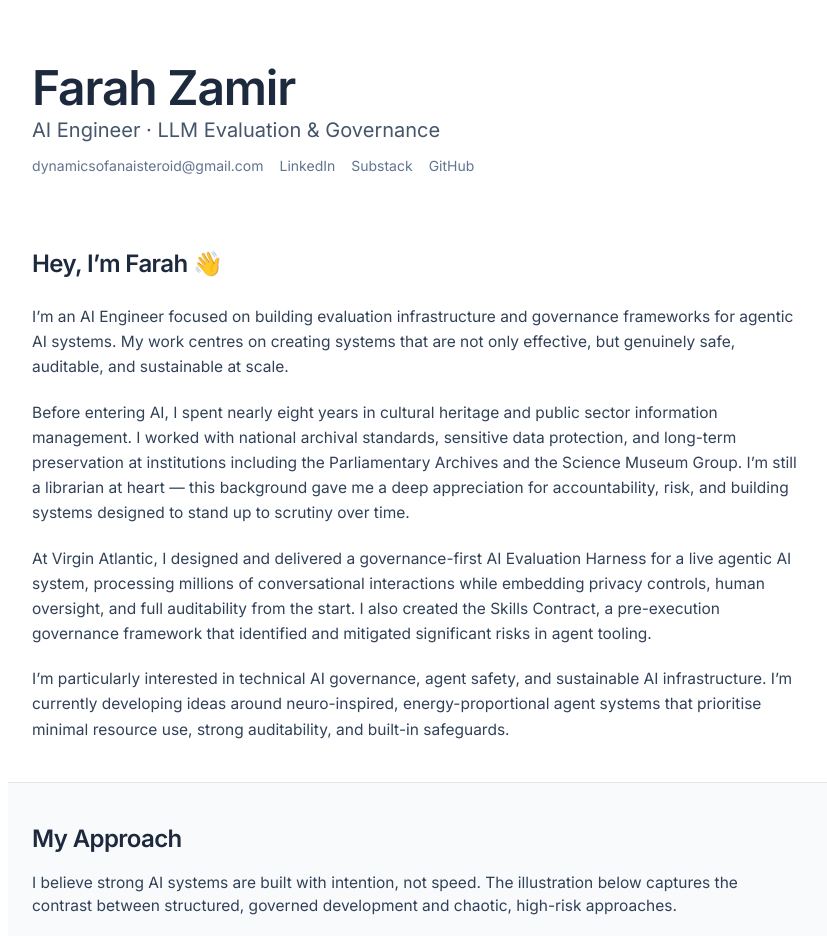
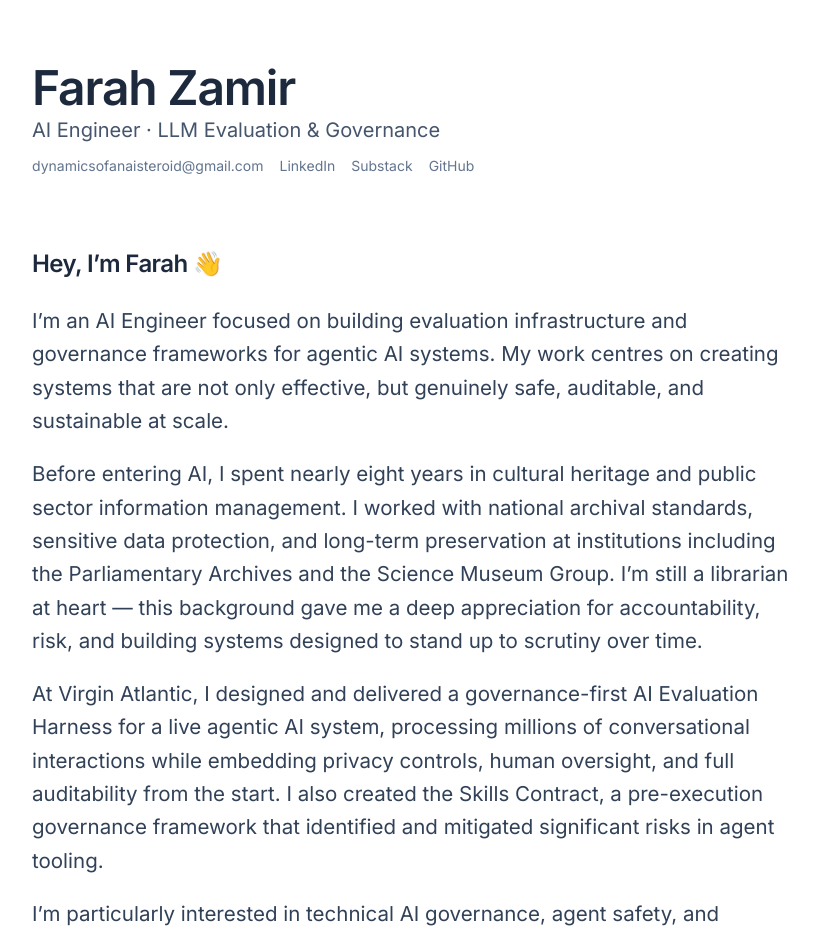
Before and after one commit to dynamicsofanaisteroid/farah-zamir-portfolio, a Next.js app: page / in a window 1280 px wide. Shown: the top 936 px of the page, without its empty margins (184-1011 px from the left). Built offline with nearby package versions, Linux system fonts and the light colour scheme.

Commit message:
changed text size

```diff
--- a/app/page.tsx
+++ b/app/page.tsx
@@ -22,7 +22,7 @@ export default function Home() {
       <div className="max-w-4xl mx-auto px-6 py-10">
         <h2 className="text-2xl font-semibold tracking-tight mb-6">Hey, I’m Farah 👋</h2>
 
-        <div className="max-w-3xl space-y-5 text-[15.5px] leading-relaxed text-slate-700">
+        <div className="max-w-3xl space-y-5 text-[20.5px] leading-relaxed text-slate-700">
           <p>
             I’m an AI Engineer focused on building evaluation infrastructure and governance frameworks for agentic AI systems.
             My work centres on creating systems that are not only effective, but genuinely safe, auditable, and sustainable at scale.
@@ -51,15 +51,14 @@ export default function Home() {
         <div className="max-w-3xl">
           <h2 className="text-2xl font-semibold tracking-tight mb-4">My Approach</h2>
           <p className="text-[15.5px] text-slate-700 mb-6">
-            I believe strong AI systems are built with intention, not speed. The illustration below captures the contrast between
-            structured, governed development and chaotic, high-risk approaches.
+            I believe strong AI systems are built with intention, not speed.
           </p>
 
           {/* Illustration - Replace with your actual image */}
           <div className="mb-6">
             <img
               src="/approach-illustration.png"
-              alt="Illustration showing intentional AI development vs risky approaches"
+              alt="Illustration showing protective layers around AI - and new ways of thinking about AI governance"
               className="w-full max-w-[520px] mx-auto rounded-xl border border-slate-200"
             />
           </div>
```
